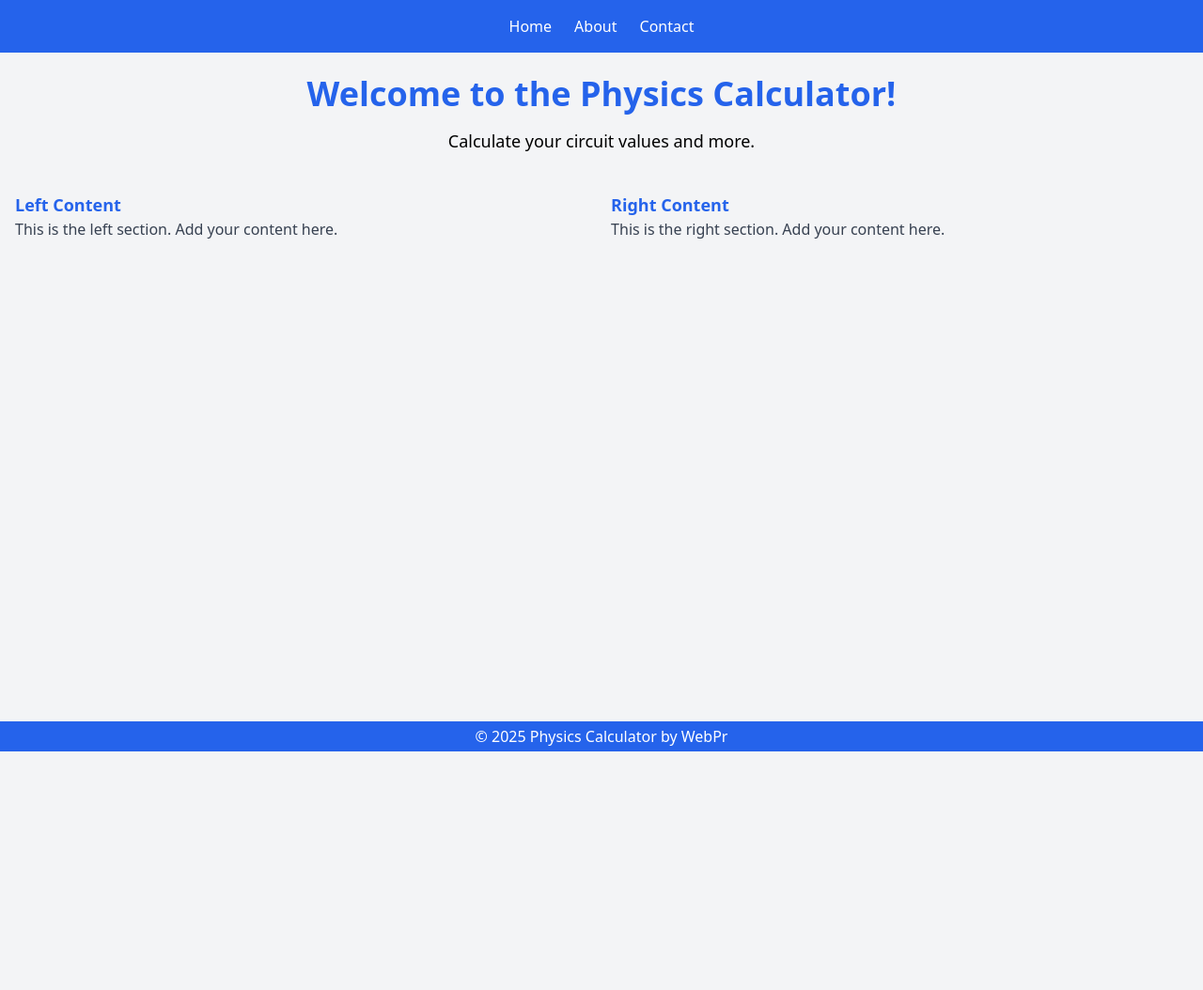
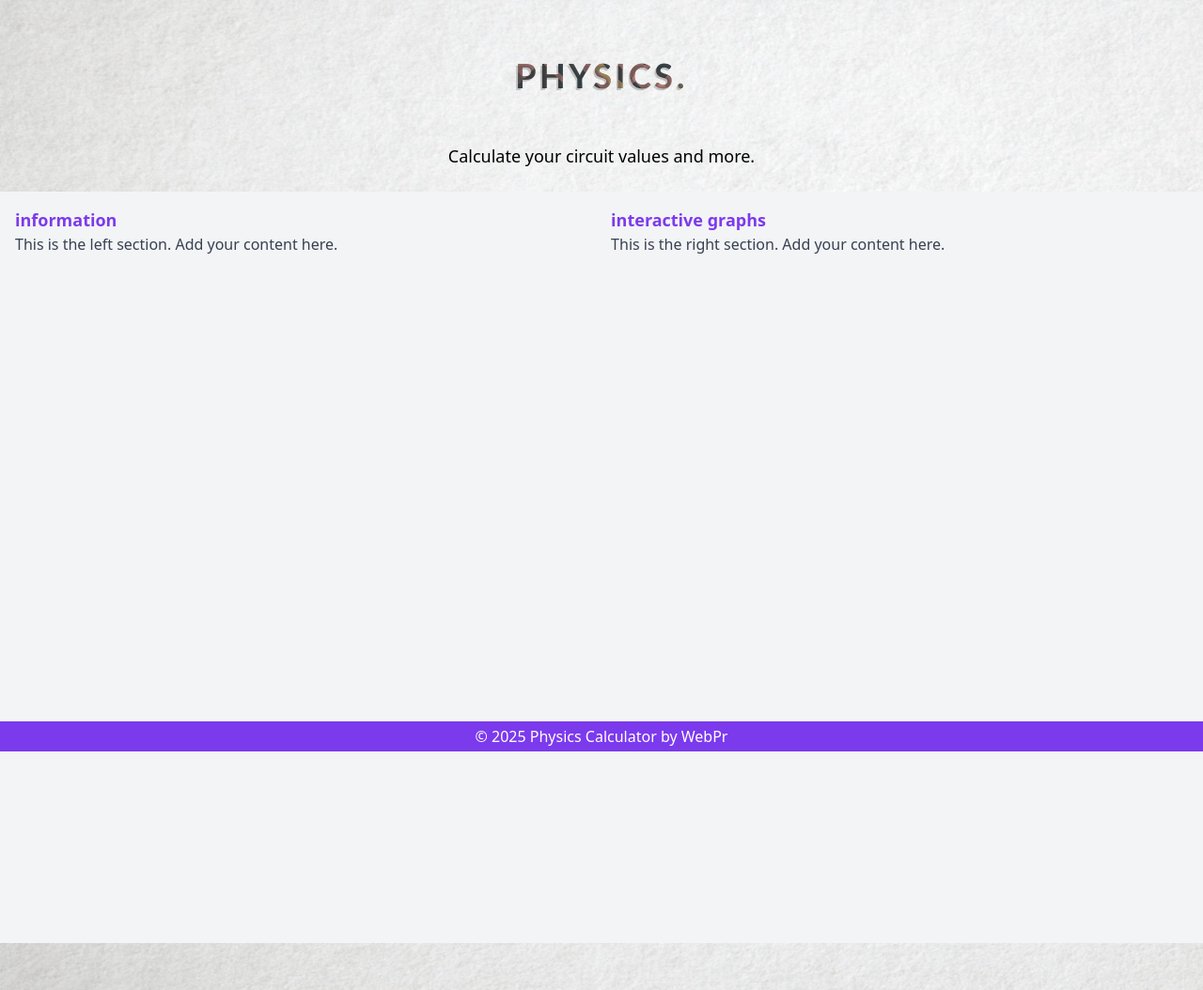
Before and after one commit to NitroNaut09/webpr, a Django app: page / in a window 1280 px wide. Shown: the whole page at 94% size. Before the commit the page ends 800 px from the top, so only its background shows below. Run offline with Django 5.2, Linux system fonts and the light colour scheme.

Commit message:
Update index.html and styles for improved aesthetics and layout

```diff
--- a/core/static/core/output.css
+++ b/core/static/core/output.css
@@ -580,4 +580,93 @@ body {
   margin: 0;
   padding-bottom: 50px;
   /* Adjust based on footer height */
+  background-image: url("paper.jpg");
+  background-repeat: repeat;
+  background-size: 1920px 1080px;
 }
+
+html {
+  font-size: 100%;
+  background-color: #e6e6e6;
+}
+
+a {
+  text-decoration: none;
+}
+
+a:hover h1 {
+  text-shadow: -0.05em 0.05em rgba(0, 0, 0, 0.1);
+  background-color: #0cf;
+}
+
+h1 {
+  padding: 1em;
+  text-align: start;
+  font: 5rem Futura, "Trebuchet MS", Calibri, "Helvetica Neue", Arial,
+    sans-serif;
+  letter-spacing: 0.1em;
+  text-transform: uppercase;
+  text-shadow: -0.05em 0.05em rgba(0, 0, 0, 0.2);
+  color: white;
+  background-color: #222;
+  background-image: repeating-linear-gradient(
+      45deg,
+      transparent 5px,
+      hsla(197, 62%, 11%, 0.5) 5px,
+      hsla(197, 62%, 11%, 0.5) 10px,
+      hsla(5, 53%, 63%, 0) 10px,
+      hsla(5, 53%, 63%, 0) 35px,
+      hsla(5, 53%, 63%, 0.5) 35px,
+      hsla(5, 53%, 63%, 0.5) 40px,
+      hsla(197, 62%, 11%, 0.5) 40px,
+      hsla(197, 62%, 11%, 0.5) 50px,
+      hsla(197, 62%, 11%, 0) 50px,
+      hsla(197, 62%, 11%, 0) 60px,
+      hsla(5, 53%, 63%, 0.5) 60px,
+      hsla(5, 53%, 63%, 0.5) 70px,
+      hsla(35, 91%, 65%, 0.5) 70px,
+      hsla(35, 91%, 65%, 0.5) 80px,
+      hsla(35, 91%, 65%, 0) 80px,
+      hsla(35, 91%, 65%, 0) 90px,
+      hsla(5, 53%, 63%, 0.5) 90px,
+      hsla(5, 53%, 63%, 0.5) 110px,
+      hsla(5, 53%, 63%, 0) 110px,
+      hsla(5, 53%, 63%, 0) 120px,
+      hsla(197, 62%, 11%, 0.5) 120px,
+      hsla(197, 62%, 11%, 0.5) 140px
+    ),
+    repeating-linear-gradient(
+      135deg,
+      transparent 5px,
+      hsla(197, 62%, 11%, 0.5) 5px,
+      hsla(197, 62%, 11%, 0.5) 10px,
+      hsla(5, 53%, 63%, 0) 10px,
+      hsla(5, 53%, 63%, 0) 35px,
+      hsla(5, 53%, 63%, 0.5) 35px,
+      hsla(5, 53%, 63%, 0.5) 40px,
+      hsla(197, 62%, 11%, 0.5) 40px,
+      hsla(197, 62%, 11%, 0.5) 50px,
+      hsla(197, 62%, 11%, 0) 50px,
+      hsla(197, 62%, 11%, 0) 60px,
+      hsla(5, 53%, 63%, 0.5) 60px,
+      hsla(5, 53%, 63%, 0.5) 70px,
+      hsla(35, 91%, 65%, 0.5) 70px,
+      hsla(35, 91%, 65%, 0.5) 80px,
+      hsla(35, 91%, 65%, 0) 80px,
+      hsla(35, 91%, 65%, 0) 90px,
+      hsla(5, 53%, 63%, 0.5) 90px,
+      hsla(5, 53%, 63%, 0.5) 110px,
+      hsla(5, 53%, 63%, 0) 110px,
+      hsla(5, 53%, 63%, 0) 140px,
+      hsla(197, 62%, 11%, 0.5) 140px,
+      hsla(197, 62%, 11%, 0.5) 160px
+    );
+  -webkit-background-clip: text;
+  -webkit-text-fill-color: rgba(255, 255, 255, 0.15);
+}
+
+i {
+  font-style: italic;
+  color: rgba(255, 255, 255, 0.8);
+  -webkit-text-fill-color: rgba(255, 255, 255, 0.4);
+}
--- a/core/templates/core/index.html
+++ b/core/templates/core/index.html
@@ -5,7 +5,7 @@
   <head>
     <meta charset="UTF-8" />
     <meta name="viewport" content="width=device-width, initial-scale=1.0" />
-    <title>Physics Calculator</title>
+    <title>physics.</title>
     <link
       href="https://cdn.jsdelivr.net/npm/tailwindcss@2.2.19/dist/tailwind.min.css"
       rel="stylesheet"
@@ -13,19 +13,11 @@
     <link rel="stylesheet" href="{% static 'core/output.css' %}">
   </head>
   <body class="bg-gray-100">
-    <!-- Navbar -->
-    <nav class="bg-blue-600 p-4">
-      <ul class="flex justify-center space-x-6 text-white">
-        <li><a href="/" class="hover:text-gray-300">Home</a></li>
-        <li><a href="/about/" class="hover:text-gray-300">About</a></li>
-        <li><a href="/contact/" class="hover:text-gray-300">Contact</a></li>
-      </ul>
-    </nav>
 
     <!-- Main Content -->
     <div class="container mx-auto p-6">
-      <h1 class="text-4xl text-center font-semibold text-blue-600">
-        Welcome to the Physics Calculator!
+      <h1 class="text-4xl text-center font-semibold text-purple-600">
+        physics.
       </h1>
       <p class="mt-4 text-center text-lg">
         Calculate your circuit values and more.
@@ -35,22 +27,22 @@
     <div class="flex h-screen">
     <!-- Left Content -->
     <div class="flex-grow bg-gray-100 p-4">
-        <h2 class="text-blue-600 text-lg font-semibold">Left Content</h2>
+        <h2 class="text-purple-600 text-lg font-semibold">information</h2>
         <p class="text-gray-700">This is the left section. Add your content here.</p>
     </div>
 
     <!-- Divider Bar -->
-    <div class="w-[8%] bg-blue-600 bg-opacity-30"></div>
+    <div class="w-[8%] bg-purple-600 bg-opacity-30"></div>
 
     <!-- Right Content -->
     <div class="flex-grow bg-gray-100 p-4">
-        <h2 class="text-blue-600 text-lg font-semibold">Right Content</h2>
+        <h2 class="text-purple-600 text-lg font-semibold">interactive graphs</h2>
         <p class="text-gray-700">This is the right section. Add your content here.</p>
     </div>
 </div>
 
     <!-- Footer -->
-    <footer class="hover-footer bg-blue-600 text-white text-center p-1">
+    <footer class="hover-footer bg-purple-600 text-white text-center p-1">
       &copy; 2025 Physics Calculator by WebPr
     </footer>
   </body>
```
Also changed, not shown: core/static/core/styles.css (+88 -1 lines), core/static/core/paper.jpg (added).
